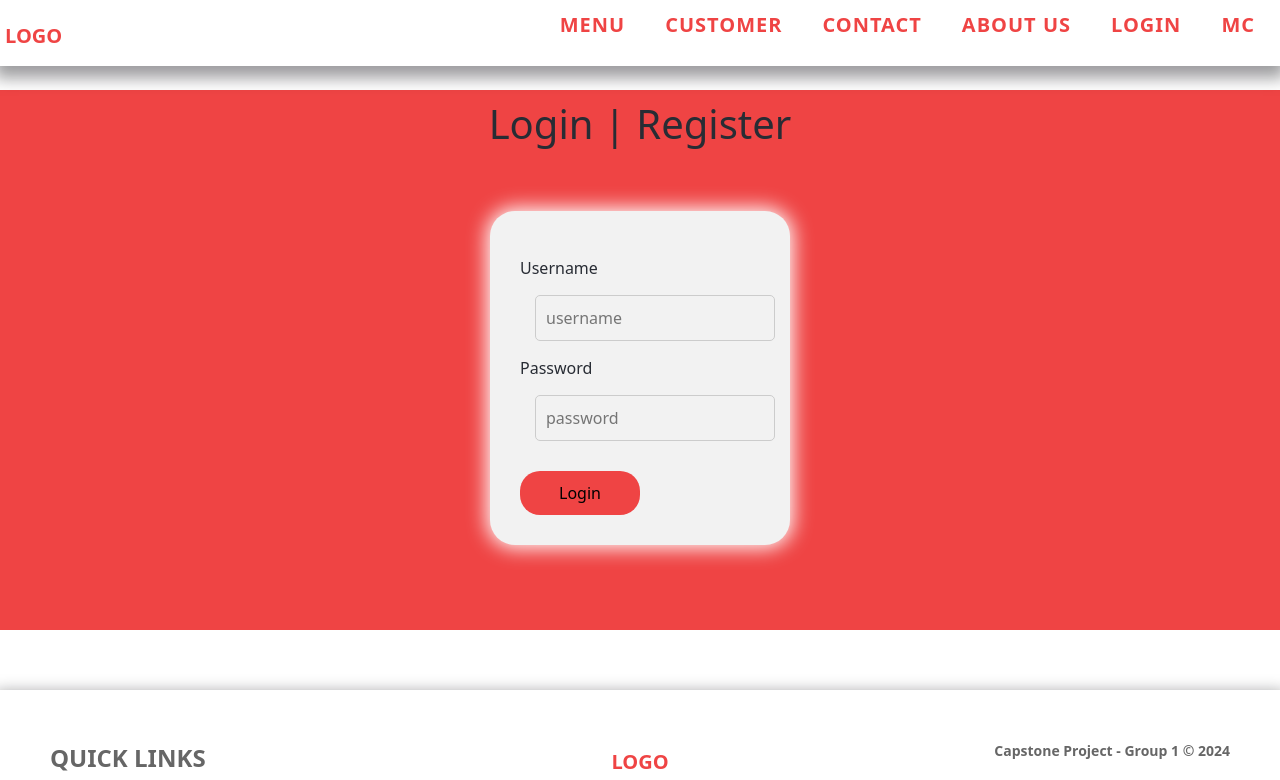
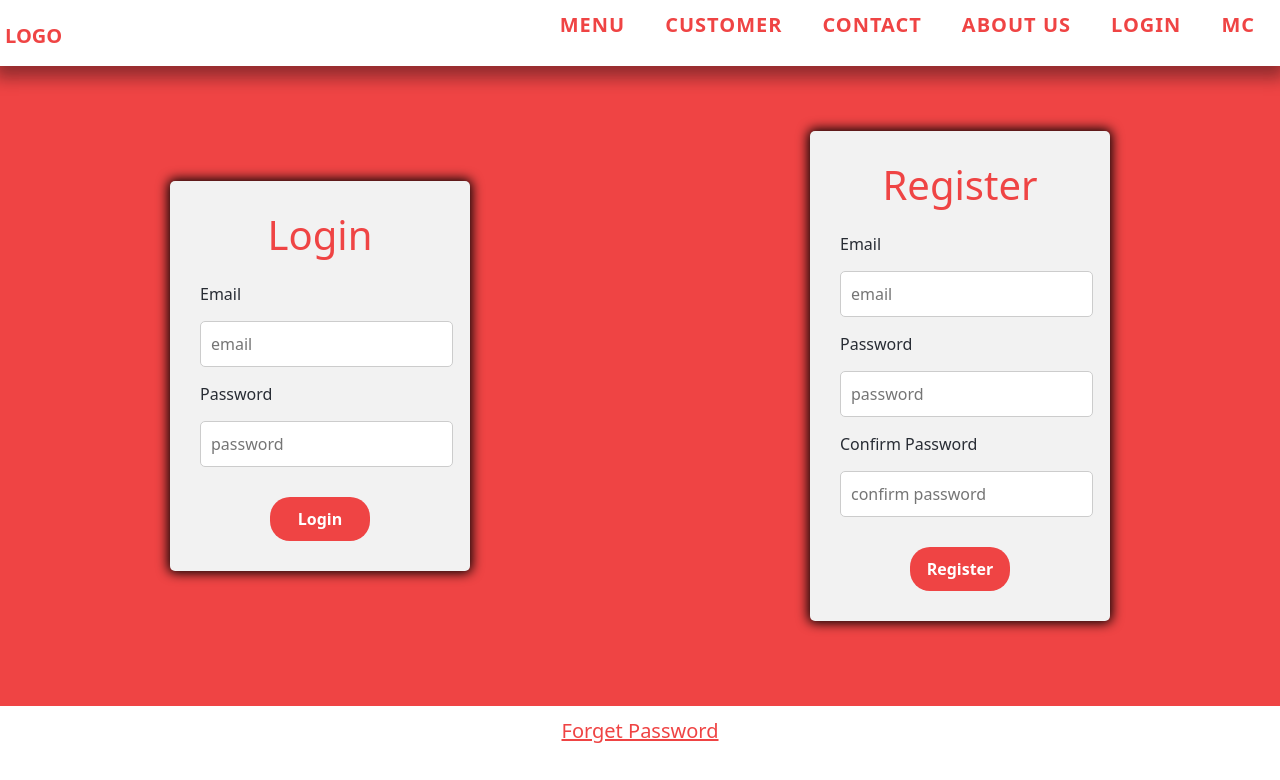
Before and after one commit to Smitgoti30/RestaurantOrderManagementSystem, a React (Create React App) app in the folder Solution/frontend/: page /login in a window 1280 px wide. Shown: the top 780 px of the page. Built offline with nearby package versions, Linux system fonts and the light colour scheme.

Commit message:
Login/Registeration
Login related changes

```diff
--- a/Solution/frontend/src/App.css
+++ b/Solution/frontend/src/App.css
@@ -1004,9 +1004,18 @@ display: flex;
   outline: 0;
   padding: 10px 15px;
 }
+.sp-base-container .contact-content .contact-form .form-group-contact input:hover {
+  background-color: #ffffff;
+  box-shadow: 0px 0px 14px 0.3px #0e81ce96;
+}
+
+.sp-base-container .contact-content .contact-form .form-group-contact input:focus {
+  outline: none;
+  box-shadow: 0px 0px 12px 0.8px #3474dbb2;
+}
 /* css for new login register page.//////// */
 .sp-login{
-  background-color: #ef4444;
+
     display: flex;
     flex-direction: column;
     justify-content: space-between;
@@ -1016,18 +1025,29 @@ display: flex;
     color: #282c34;
     padding: 10px 0 0 0;
 }
-
+.sp-center {
+  margin: auto;
+}
+.sp-center button {
+  width: 100px;
+  font-weight: 600;
+  color: #fff;
+}
 .sp-base-container {
+  border-radius: 5px;
   display: flex;
   flex-direction: column;
   justify-content: space-between;
   background-color: #f2f2f2;
-  border-radius: 25px;
   width: 300px;
   height: auto;
   margin: 55px 35px 85px 35px;
   padding: 30px;
-  box-shadow: 0 0 20px 3px #fff;
+  box-shadow: 0 0 12px 2px #000;
+  -webkit-border-radius: 5px;
+  -moz-border-radius: 5px;
+  -ms-border-radius: 5px;
+  -o-border-radius: 5px;
 }
 
 .sp-base-container .login-content {
@@ -1052,15 +1072,21 @@ display: flex;
   align-items: flex-start;
   width: fit-content;
 }
-
-.form-group-login input {
+.sp-login-container {
+  display: flex;
+  flex-direction: row;
+background-color: #ef4444;
+align-items: center;
+}
+.sp-login .form-group-login input {
   width: auto;
-  background: transparent;
-  border: 0;
   outline: 0;
-  margin: 15px 15px;
+  margin: 15px 0px;
 }
 
+.sp-h1 {
+  color: #ef4444;
+}
 .sp-base-container .login-content .form .form-group-login label {
   font-size: 20px;
 }
@@ -1110,7 +1136,7 @@ display: flex;
 
 /* Home.css */
 
-.container {
+.home .container {
   max-width: 800px;
   margin: 0 auto;
   padding: 20px;
@@ -1141,17 +1167,17 @@ display: flex;
   box-shadow: 0 4px 8px rgba(0, 0, 0, 0.1);
 }
 
-h1 {
+.login-register-container h1 {
   font-size: 36px;
   margin-bottom: 20px;
 }
 
-h2 {
+.login-register-container h2 {
   font-size: 24px;
   margin-bottom: 10px;
 }
 
-.form-group {
+.login-register-container .form-group {
   margin-bottom: 15px;
 }
 
--- /dev/null
+++ b/Solution/frontend/src/components/Authentication.js
@@ -0,0 +1,51 @@
+import React, { useState, useRef } from "react";
+import Login from "./Login";
+import Register from "./Register";
+
+const Authentication = () => {
+  const [isLogginActive, setIsLogginActive] = useState(true);
+  const rightSideRef = useRef(null);
+
+  const changeState = () => {
+    setIsLogginActive((prevState) => !prevState);
+    const rightSide = rightSideRef.current;
+    if (isLogginActive) {
+      rightSide.classList.remove("right");
+      rightSide.classList.add("left");
+    } else {
+      rightSide.classList.remove("left");
+      rightSide.classList.add("right");
+    }
+  };
+
+  return (
+    <div className="App">
+      <div className="login">
+        <div className="sp-base-container" ref={rightSideRef}>
+          {isLogginActive ? (
+            <Login containerRef={(ref) => (ref = rightSideRef)} />
+          ) : (
+            <Register containerRef={(ref) => (ref = rightSideRef)} />
+          )}
+        </div>
+        <RightSide
+          current={isLogginActive ? "Register" : "Login"}
+          containerRef={rightSideRef}
+          onClick={changeState}
+        />
+      </div>
+    </div>
+  );
+};
+
+const RightSide = ({ current, containerRef, onClick }) => {
+  return (
+    <div className="right-side" ref={containerRef} onClick={onClick}>
+      <div className="inner-container">
+        <div className="text">{current}</div>
+      </div>
+    </div>
+  );
+};
+
+export default Authentication;
--- a/Solution/frontend/src/components/Login.js
+++ b/Solution/frontend/src/components/Login.js
@@ -1,30 +1,79 @@
 import React from "react";
+import { Link } from "react-router-dom";
 // import loginImg from "../../login.svg";
 
 const Login = (props) => {
   return (
+    <>
+      <div className="sp-login-container">
         <div className="sp-login">
-      <h1>Login | Register</h1>
           <div className="sp-base-container" ref={props.containerRef}>
+            <h1 className="sp-h1">Login</h1>
             <div className="login-content">
               <div className="login-form">
                 <div className="form-group-login">
-              <label htmlFor="username">Username</label>
-              <input type="text" name="username" placeholder="username" />
+                  <label htmlFor="email">Email</label>
+                  <input type="text" name="email" placeholder="email" />
                 </div>
                 <div className="form-group-login">
                   <label htmlFor="password">Password</label>
-              <input type="password" name="password" placeholder="password" />
+                  <input
+                    type="password"
+                    name="password"
+                    placeholder="password"
+                  />
                 </div>
               </div>
             </div>
-        <div className="footer">
+            <div className="footer sp-center">
               <button className="sp-login-submit-btn" type="button">
                 Login
               </button>
             </div>
           </div>
         </div>
+        <div className="sp-login">
+          <div className="sp-base-container" ref={props.containerRef}>
+            <h1 className="sp-h1">Register</h1>
+
+            <div className="login-content">
+              <div className="login-form">
+                <div className="form-group-login">
+                  <label htmlFor="email">Email</label>
+                  <input type="text" name="email" placeholder="email" />
+                </div>
+                <div className="form-group-login">
+                  <label htmlFor="password">Password</label>
+                  <input
+                    type="password"
+                    name="password"
+                    placeholder="password"
+                  />
+                </div>
+                <div className="form-group-login">
+                  <label htmlFor="password">Confirm Password</label>
+                  <input
+                    type="password"
+                    name="password"
+                    placeholder="confirm password"
+                  />
+                </div>
+              </div>
+            </div>
+            <div className="footer sp-center">
+              <button className="sp-login-submit-btn" type="button">
+                Register
+              </button>
+            </div>
+          </div>
+        </div>
+      </div>
+      <div style={{ padding: "10px", textAlign: "center" }}>
+        <Link>
+          <u>Forget Password</u>
+        </Link>
+      </div>
+    </>
   );
 };
 
--- a/Solution/frontend/src/components/Roms.js
+++ b/Solution/frontend/src/components/Roms.js
@@ -10,6 +10,8 @@ import AboutUs from "./AboutUs";
 import Contact from "./Contact";
 import CategoryLayout from "./CategoryLayout";
 import Login from "./Login";
+import Authentication from "./Authentication";
+import Register from "./Register";
 
 function Roms(props) {
   return (
@@ -77,7 +79,6 @@ function Roms(props) {
               path="/login"
               element={
                 <>
-                  <br></br>
                   <Login />
                 </>
               }
```
Also changed, not shown: 1 other file (tests, documents, lock files or other folders). Lines whose indentation alone changed are shown as unchanged.
